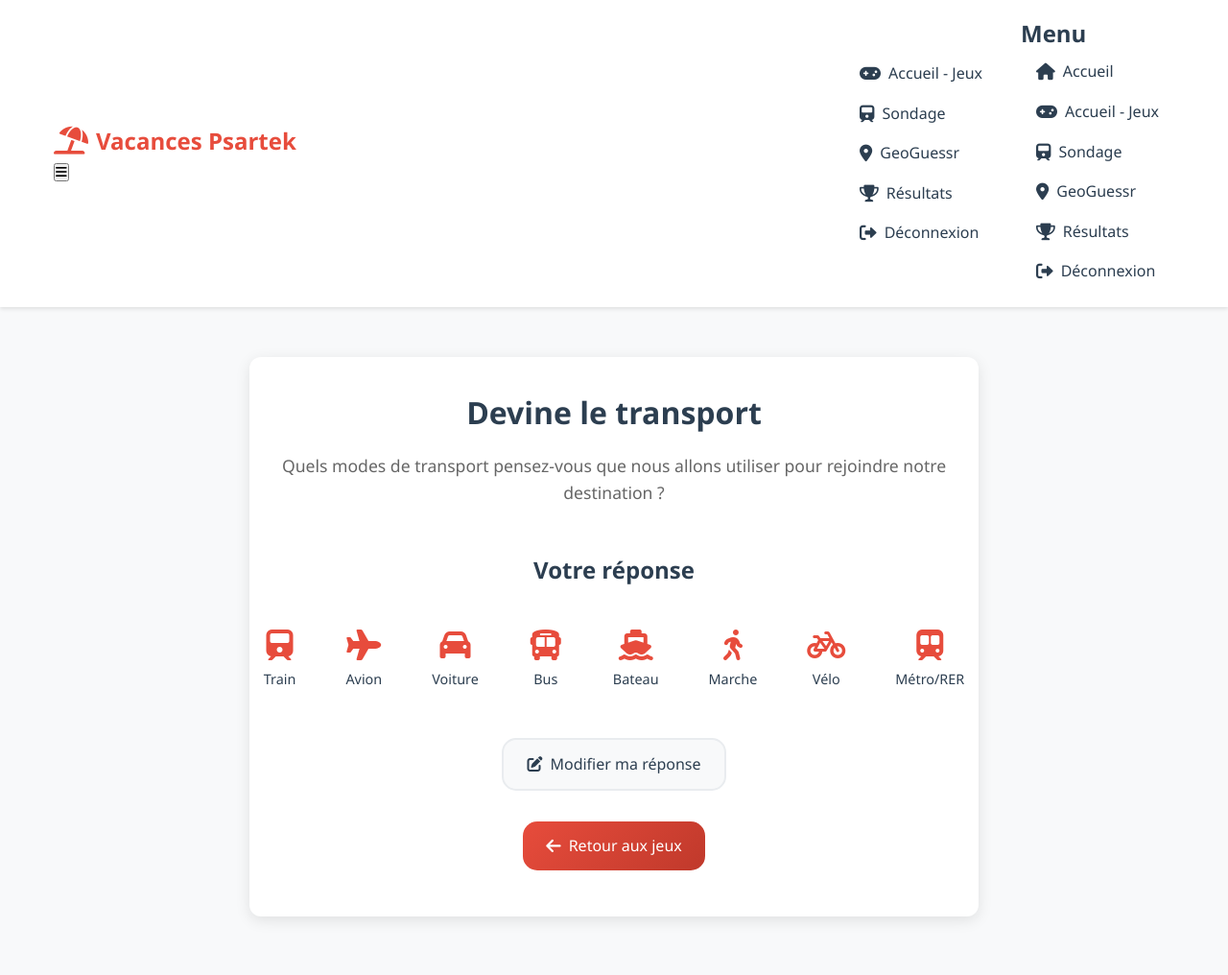
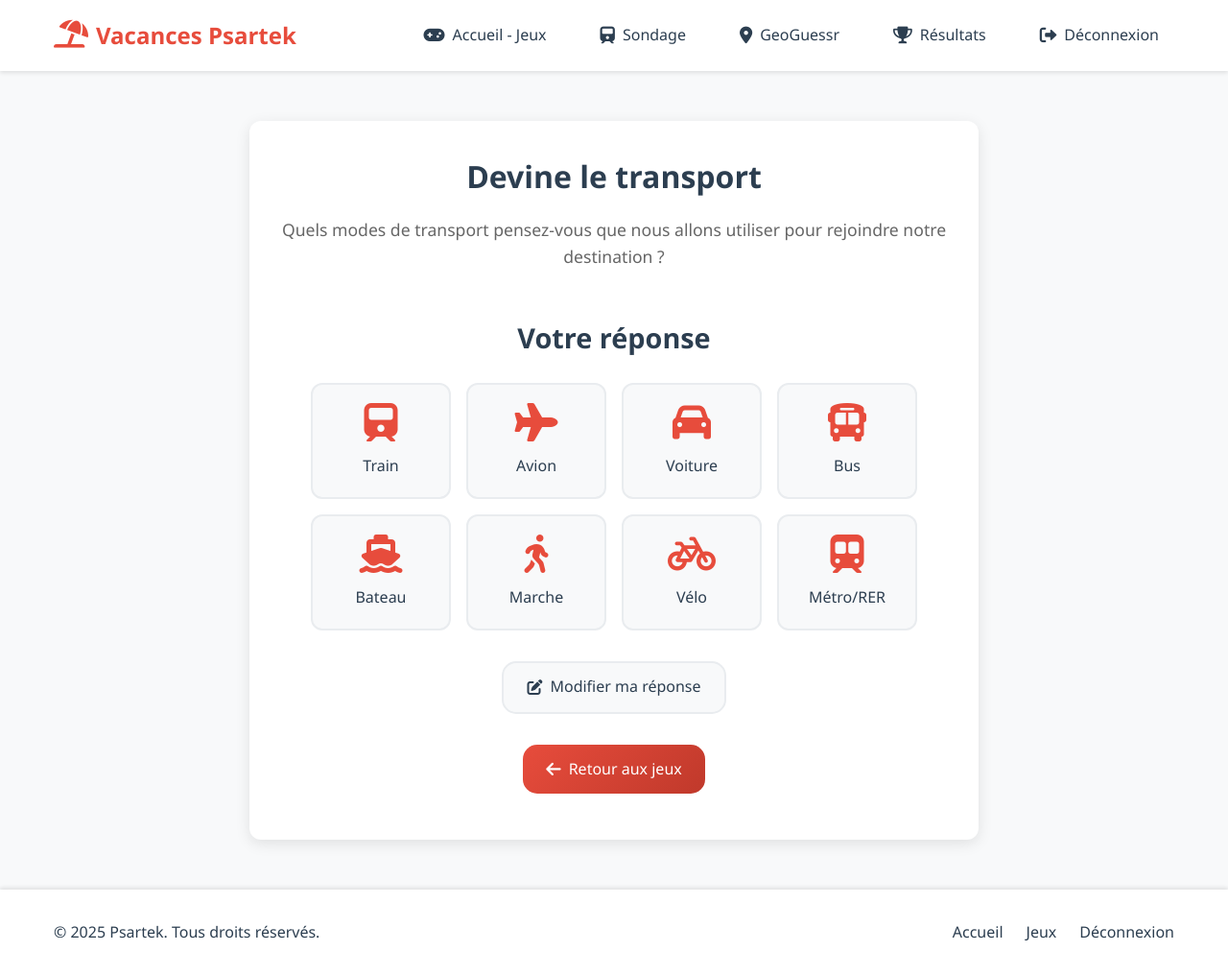
Before and after one commit to AlistairL1/psartek, a Django app: page /games/poll/ in a window 1280 px wide. Shown: the top 1016 px of the page at 96% size. After the commit the page ends 980 px from the top, so only its background shows below. Run offline with Django 5.2, Linux system fonts and the light colour scheme; a user stored in the database is signed in; data comes from the database, SQL or seed files in the repository; both versions use the stored data as it was after the commit.

Commit message:
Adaptation pour mobile

```diff
--- a/games/static/css/poll.css
+++ b/games/static/css/poll.css
@@ -169,13 +170,15 @@
 .response-summary h2 {
     color: #2c3e50;
     margin-bottom: 1.5rem;
+    font-size: 1.8rem;
 }
 
 .your-responses {
-    display: flex;
+    display: grid;
+    grid-template-columns: repeat(4, 1fr);
+    gap: 1rem;
     margin-bottom: 2rem;
-    gap: 1rem;
-    justify-content: center;
+    padding: 0 1rem;
 }
 
 .selected-transports {
@@ -201,13 +204,13 @@
     display: flex;
     flex-direction: column;
     align-items: center;
-    padding: 1rem;
-    background: var(--card-bg);
+    padding: 1.2rem;
+    background: #f8f9fa;
+    border: 2px solid #e9ecef;
     border-radius: 12px;
-    cursor: pointer;
     transition: all 0.3s ease;
-    border: 2px solid transparent;
     text-align: center;
+    min-height: 100px;
 }
 
 .transport-item:hover {
@@ -221,14 +224,22 @@
 }
 
 .transport-item i {
-    font-size: 2rem;
-    margin-bottom: 0.5rem;
-    color: var(--primary-color);
+    font-size: 2.5rem;
+    margin-bottom: 0.8rem;
+    color: #e74c3c;
 }
 
 .transport-item span {
+    font-size: 1rem;
+    color: #2c3e50;
+    font-weight: 500;
+}
+
+.response-note {
+    color: #666;
     font-size: 0.9rem;
-    color: var(--text-color);
+    margin: 1rem 0;
+    font-style: italic;
 }
 
 /* Modify Section */
--- a/games/templates/games/base.html
+++ b/games/templates/games/base.html
@@ -18,12 +18,8 @@
                     <i class="fas fa-umbrella-beach"></i>
                     Vacances Psartek
                 </a>
-                <button class="hamburger-menu" aria-label="Menu">
-                    <i class="fas fa-bars"></i>
-                </button>
             </div>
             <div class="nav-right">
-                <div class="desktop-menu">
                 {% if user.is_authenticated %}
                     <a href="{% url 'game_home' %}" class="nav-link">
                         <i class="fas fa-gamepad"></i>
@@ -52,45 +48,6 @@
                     </a>
                 {% endif %}
             </div>
-                <div class="mobile-menu">
-                    <div class="mobile-menu-header">
-                        <h2>Menu</h2>
-                    </div>
-                    <div class="mobile-menu-content">
-                        <a href="{% url 'users_home' %}" class="nav-link">
-                            <i class="fas fa-home"></i>
-                            Accueil
-                        </a>
-                        {% if user.is_authenticated %}
-                            <a href="{% url 'game_home' %}" class="nav-link">
-                                <i class="fas fa-gamepad"></i>
-                                Accueil - Jeux
-                            </a>
-                            <a href="{% url 'poll' %}" class="nav-link">
-                                <i class="fas fa-train"></i>
-                                Sondage
-                            </a>
-                            <a href="{% url 'map_guess' %}" class="nav-link">
-                                <i class="fas fa-map-marker-alt"></i>
-                                GeoGuessr
-                            </a>
-                            <a href="{% url 'results' %}" class="nav-link">
-                                <i class="fas fa-trophy"></i>
-                                Résultats
-                            </a>
-                            <a href="{% url 'logout' %}" class="nav-link">
-                                <i class="fas fa-sign-out-alt"></i>
-                                Déconnexion
-                            </a>
-                        {% else %}
-                            <a href="{% url 'login' %}" class="nav-link">
-                                <i class="fas fa-sign-in-alt"></i>
-                                Connexion
-                            </a>
-                        {% endif %}
-                    </div>
-                </div>
-            </div>
         </nav>
     </header>
 
@@ -114,18 +71,5 @@
     </footer>
 
     {% block extra_js %}{% endblock %}
-    <script>
-        document.addEventListener('DOMContentLoaded', function() {
-            const hamburger = document.querySelector('.hamburger-menu');
-            const mobileMenu = document.querySelector('.mobile-menu');
-            const body = document.body;
-
-            hamburger.addEventListener('click', function() {
-                mobileMenu.classList.toggle('active');
-                hamburger.classList.toggle('active');
-                body.classList.toggle('menu-open');
-            });
-        });
-    </script>
 </body>
 </html>
```
Also changed, not shown: other parts of games/static/css/poll.css (+95 -11 lines), games/static/css/base.css (+21 -103 lines), db.sqlite3. Lines whose indentation alone changed are shown as unchanged.
